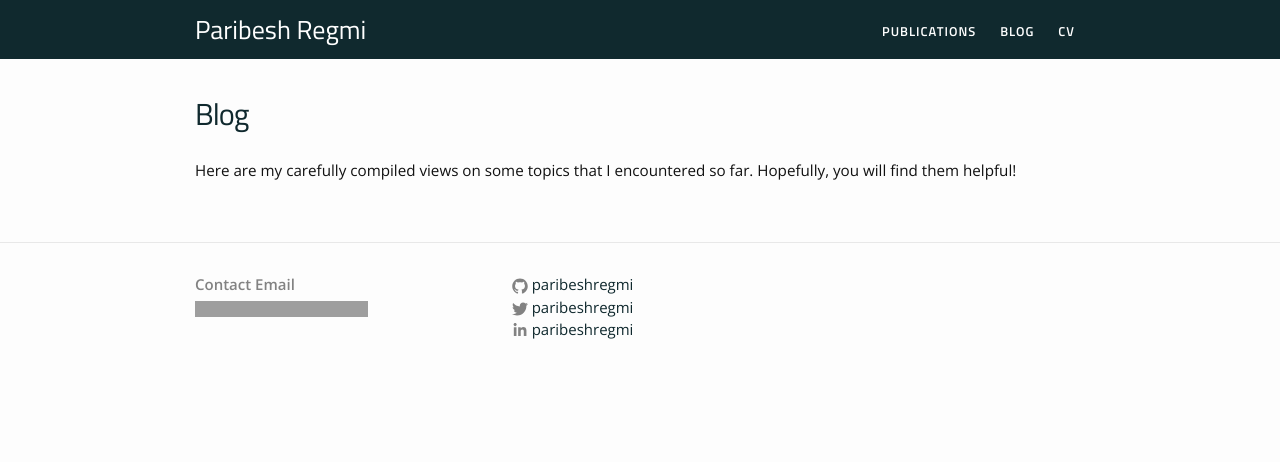
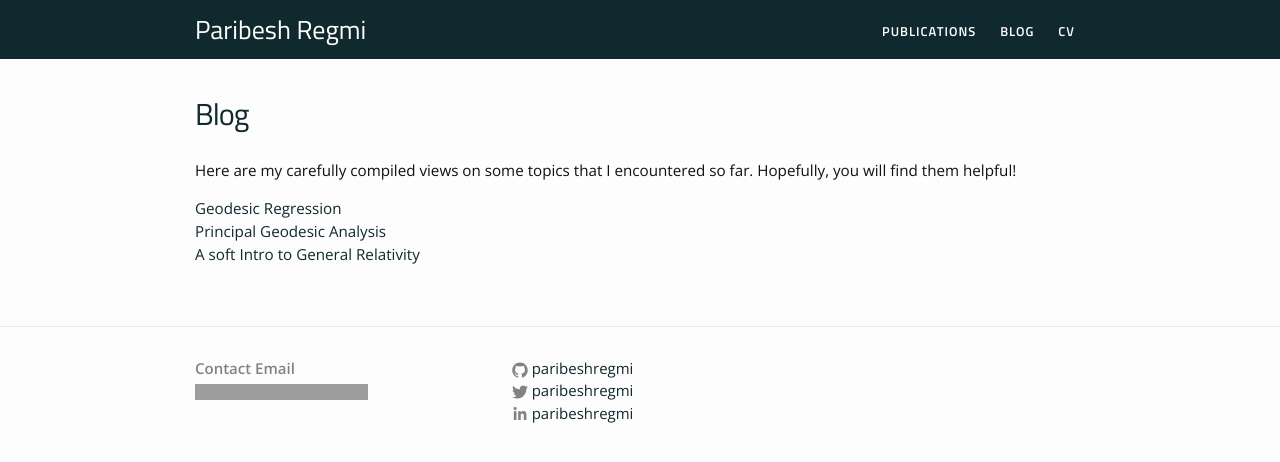
Before and after one commit to paribeshregmi/paribeshregmi.github.io, a Jekyll site: the page built from assets/pages/blog.markdown, in a window 1280 px wide. Shown: the top 462 px of the page. Built offline with Jekyll 4.4.1, drawn with Linux system fonts in a browser that asks for light colours; grey boxes are pictures that could not be loaded.

Commit message:
Update blog.markdown

```diff
--- a/assets/pages/blog.markdown
+++ b/assets/pages/blog.markdown
@@ -7,15 +7,7 @@ permalink: /blog/
 Here are my carefully compiled views on some topics that I encountered so far. Hopefully, you will find them helpful!
 
 <ul class="listing">
-{% for post in site.categories.technology %}
-    <!-- {% capture y %}{{post.date | date:"%Y"}}{% endcapture %}
-    {% if year != y %}
-      {% assign year = y %}
-      <li class="listing-seperator">{{ y }}</li>
-    {% endif %} -->
-    <li class="listing-item">
-      <time datetime="{{ post.date | date:"%Y-%m-%d" }}">{{ post.date | date:"%Y-%m-%d" }}</time>
-      <a href="{{ site.baseurl }}{{ post.url }}" title="{{ post.title }}">{{ post.title }}</a>
-    </li>
-{% endfor %}
+    <a href="https://towardsdatascience.com/geodesic-regression-d0334de2d9d8">Geodesic Regression</a> <br>
+    <a href="https://towardsdatascience.com/principal-geodesic-analysis-2ec7ad1b2679">Principal Geodesic Analysis</a> <br>
+    <a href="https://paribeshregmi.medium.com/a-soft-intro-to-general-relativity-aa46da221747">A soft Intro to General Relativity</a> <br>
 </ul>
```
